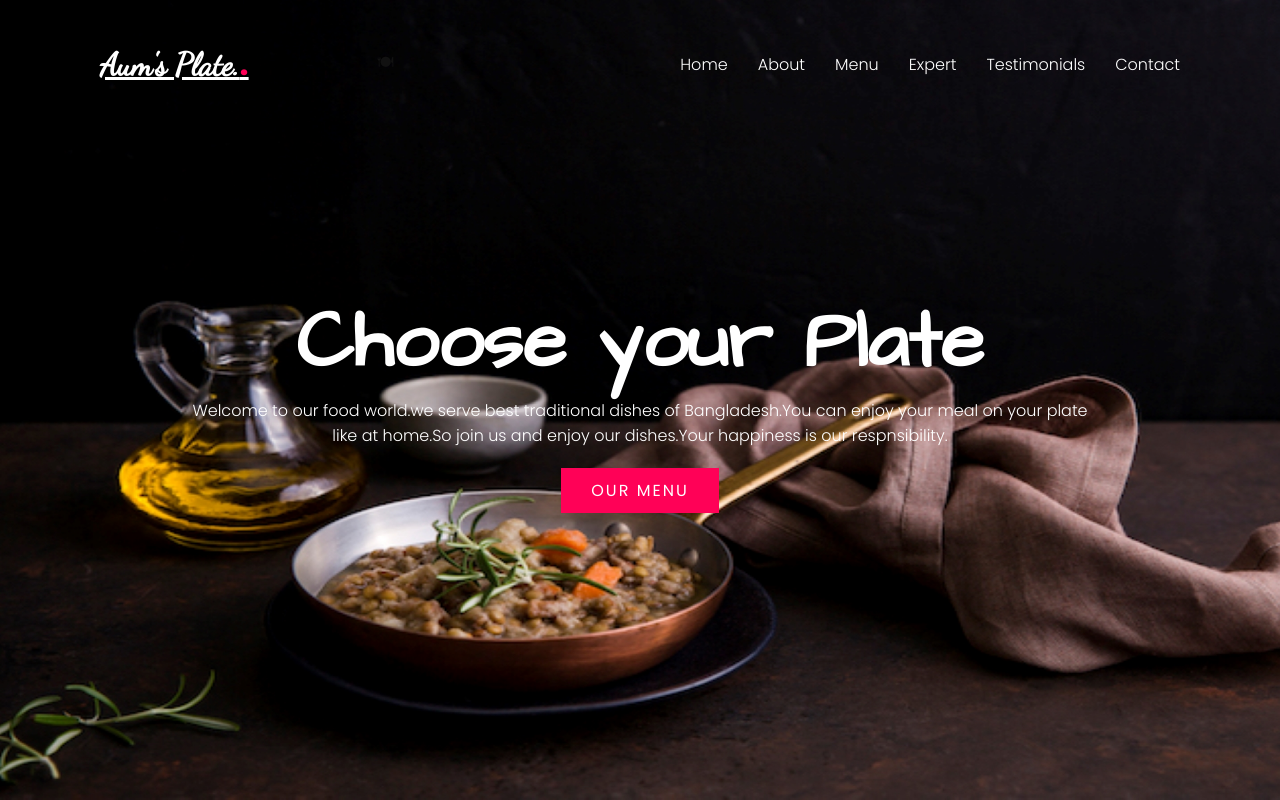
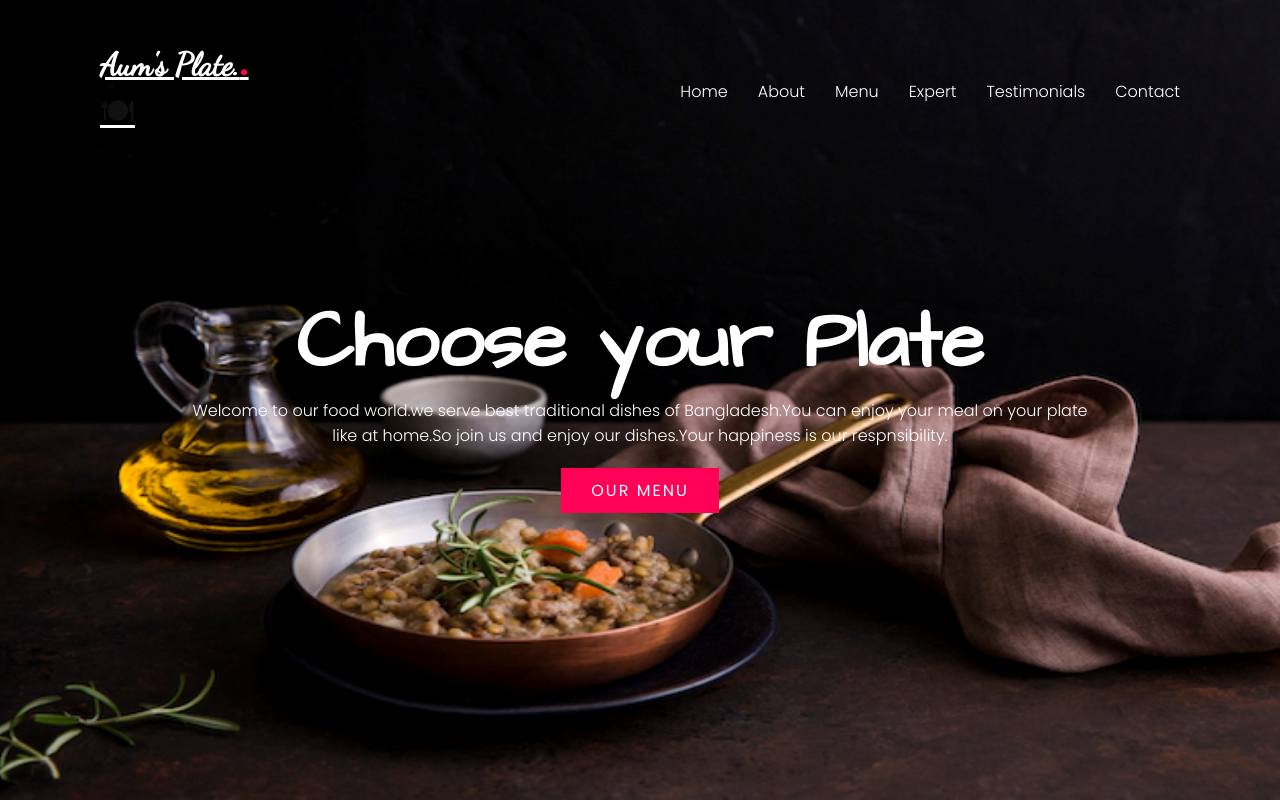
Before and after one commit to Asmayea/Resturant-website, a plain HTML site: page index.html in a window 1280 px wide. Shown: the top 800 px of the page. Drawn offline with Linux system fonts and the light colour scheme.

Commit message:
Update index.html

```diff
--- a/index.html
+++ b/index.html
@@ -11,8 +11,8 @@
 </head>
 <body>
     <header>
-        <a href="#" class="logo">Aum's Plate.<span>.</span></a>
-        <p>&#127869;</p>
+        <a href="#" class="logo">Aum's Plate.<span>.</span> <p>&#127869;</p></a>
+
         <div class="menuToggle" onclick="toggleMenu();"></div>
         <ul class="navigation">
             <li><a href="#banner" onclick="toggleMenu();">Home</a></li>
```
